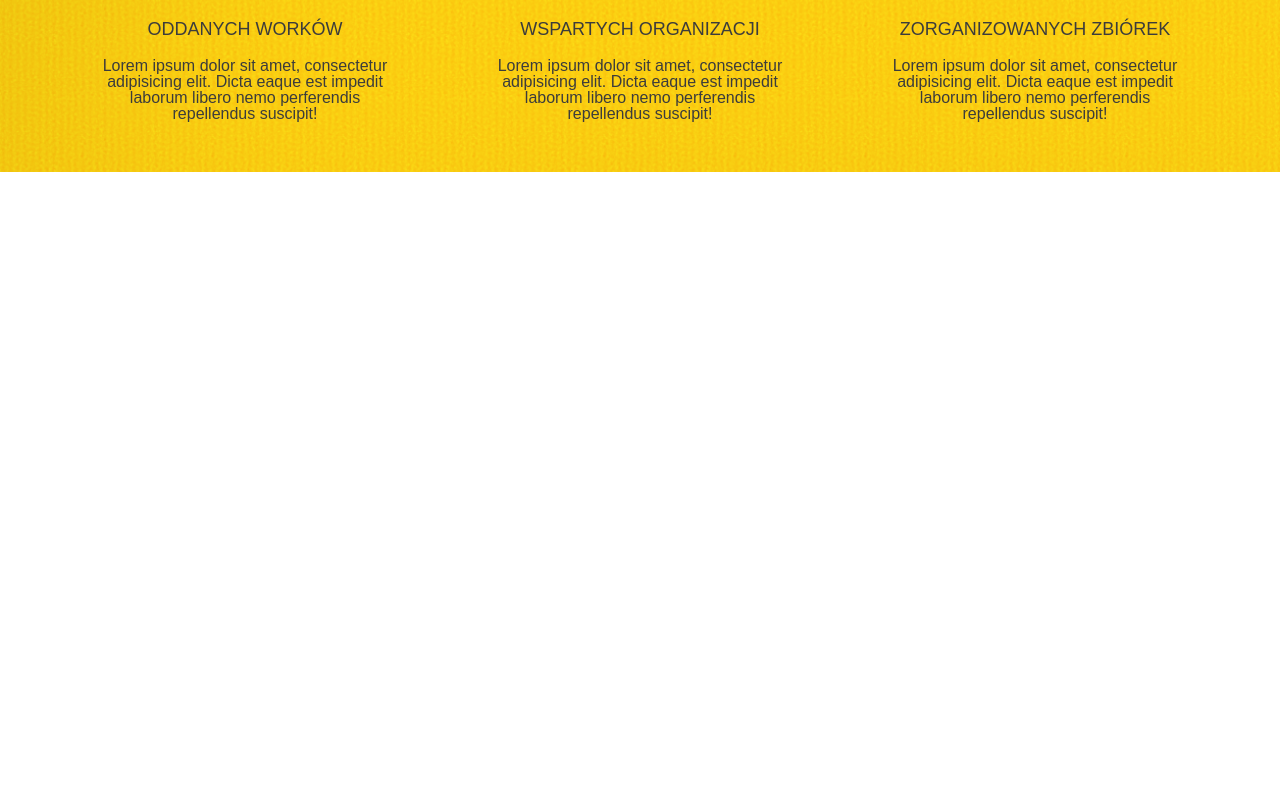
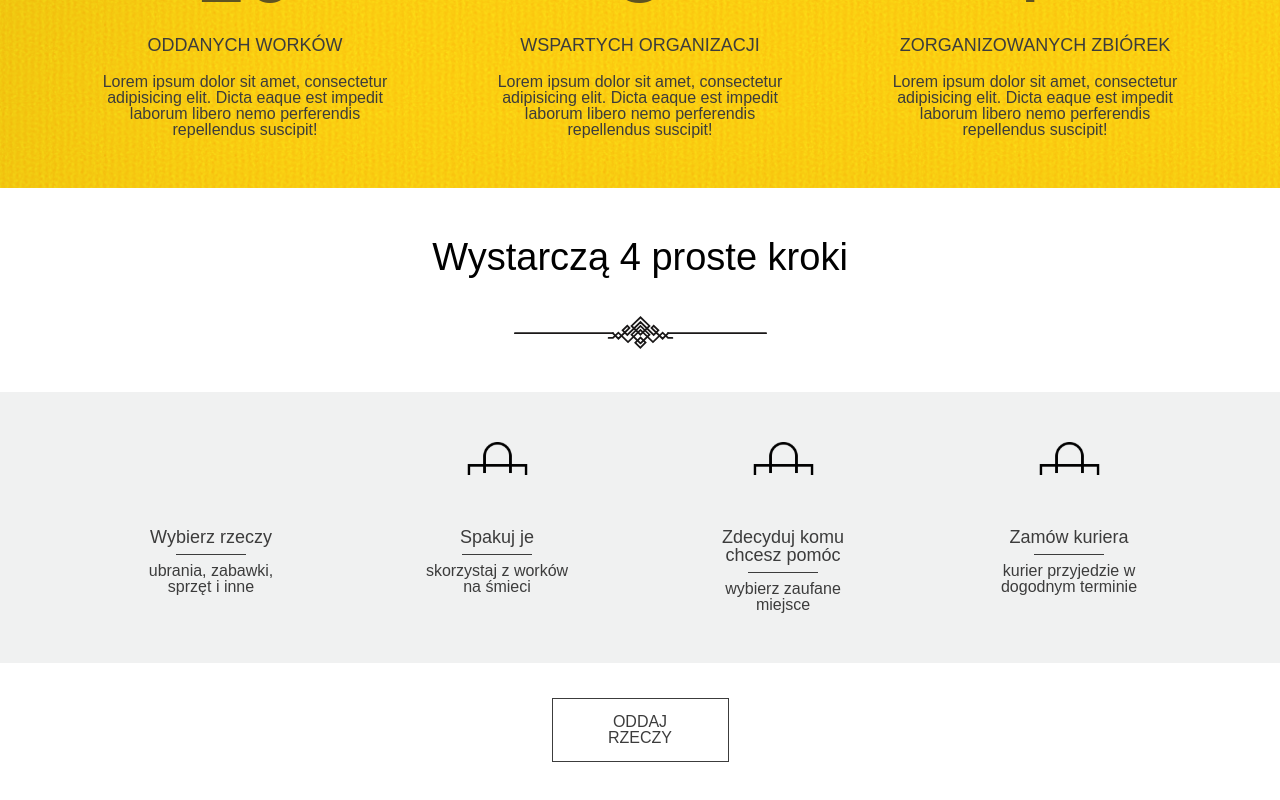
Before and after one commit to bartek2050/clothing-donation, a React (Create React App) app: page / in a window 1280 px wide. Shown: the part 654-1454 px from the top of the page. Before the commit the page ends 826 px from the top, so only its background shows below. Built offline with nearby package versions, Linux system fonts and the light colour scheme.

Commit message:
four steps section

```diff
--- a/src/components/Home.js
+++ b/src/components/Home.js
@@ -1,12 +1,14 @@
 import React from "react";
 import HomeHeader from "./HomeHeader";
 import HomeThreeColumns from "./HomeThreeColumns";
+import HomeFourSteps from "./HomeFourSteps";
 
 function Home() {
     return (
         <>
             <HomeHeader/>
             <HomeThreeColumns/>
+            <HomeFourSteps/>
         </>
     )
 }
--- /dev/null
+++ b/src/components/HomeFourSteps.js
@@ -0,0 +1,53 @@
+import React from "react";
+import {ReactComponent as Decoration} from "../assets/Decoration.svg";
+import {ReactComponent as Shirt} from "../assets/Icon-1.svg";
+import {ReactComponent as Bag} from "../assets/Icon-2.svg";
+import {ReactComponent as Loupe} from "../assets/Icon-3.svg";
+import {ReactComponent as Loop} from "../assets/Icon-4.svg";
+import {Link} from "react-router-dom";
+
+
+function HomeFourSteps() {
+    return (
+        <>
+            <h2 className={"fourSteps__header"}>
+                Wystarczą 4 proste kroki
+            </h2>
+            <div className={"fourSteps__decoration"}>
+                <Decoration/>
+            </div>
+
+            <div className={"fourSteps__section"}>
+                <div className={"fourSteps__box"}>
+                    <div className={"fourSteps__icon"}><Shirt/></div>
+                    <div className={"fourSteps__tag"}>Wybierz rzeczy</div>
+                    <div className={"fourSteps__line"}></div>
+                    <div className={"fourSteps__text"}>ubrania, zabawki, sprzęt i inne</div>
+                </div>
+                <div className={"fourSteps__box"}>
+                    <div className={"fourSteps__icon"}><Bag/></div>
+                    <div className={"fourSteps__tag"}>Spakuj je</div>
+                    <div className={"fourSteps__line"}></div>
+                    <div className={"fourSteps__text"}>skorzystaj z worków na śmieci</div>
+                </div>
+                <div className={"fourSteps__box"}>
+                    <div className={"fourSteps__icon"}><Loupe/></div>
+                    <div className={"fourSteps__tag"}>Zdecyduj komu chcesz pomóc</div>
+                    <div className={"fourSteps__line"}></div>
+                    <div className={"fourSteps__text"}>wybierz zaufane miejsce</div>
+                </div>
+                <div className={"fourSteps__box"}>
+                    <div className={"fourSteps__icon"}><Loop/></div>
+                    <div className={"fourSteps__tag"}>Zamów kuriera</div>
+                    <div className={"fourSteps__line"}></div>
+                    <div className={"fourSteps__text"}>kurier przyjedzie w dogodnym terminie</div>
+                </div>
+            </div>
+            <div className={"fourSteps__button"}>
+                <Link to={"/logowanie"} className={"fourSteps__button-cta"}>ODDAJ RZECZY</Link>
+            </div>
+        </>
+    )
+}
+
+export default HomeFourSteps;
--- a/src/components/HomeHeader.js
+++ b/src/components/HomeHeader.js
@@ -22,9 +22,9 @@ function HomeHeader() {
                     <Link to={"/"} className={"menuElement"}>Kontakt</Link>
                 </div>
                 <div className={"header"}>
-                    <p>
+                    <h1>
                         Zacznij pomagać!
-                    </p>
+                    </h1>
                     <p>
                         Oddaj niechciane rzeczy w zaufane ręce
                     </p>
--- a/src/scss/main.scss
+++ b/src/scss/main.scss
@@ -4,3 +4,4 @@
 @import "settings/settings";
 @import "section/homeHeader";
 @import "section/homeThreeColumns";
+@import "section/homeFourSteps";
--- /dev/null
+++ b/src/scss/section/_homeFourSteps.scss
@@ -0,0 +1,66 @@
+.fourSteps__header {
+    padding-top: 50px;
+    text-align: center;
+    font-size: 2.375em;
+    font-weight: 300;
+}
+
+.fourSteps__decoration {
+    padding: 40px 0;
+    text-align: center;
+}
+
+.fourSteps__section {
+    background-color: $background-color;
+    display: flex;
+    justify-content: space-evenly;
+
+    .fourSteps__box {
+        display: flex;
+        flex-direction: column;
+        align-items: center;
+        padding: 50px 0;
+
+        .fourSteps__icon {
+            text-align: center;
+        }
+
+        .fourSteps__tag {
+            color: $main-font;
+            width: 150px;
+            text-align: center;
+            font-size: 1.125em;
+            font-weight: 300;
+        }
+
+        .fourSteps__line {
+            border-bottom: 1px solid $main-font;
+            width: 70px;
+            margin: 8px 0;
+        }
+
+        .fourSteps__text {
+            color: $main-font;
+            width: 150px;
+            text-align: center;
+            font-weight: 300;
+        }
+    }
+}
+
+.fourSteps__button {
+    display: flex;
+    justify-content: center;
+    margin-top: 35px;
+    margin-bottom: 70px;
+
+    .fourSteps__button-cta {
+        color: $main-font;
+        width: 75px;
+        text-align: center;
+        padding: 15px 50px;
+        text-decoration: none;
+        border: 0.75px solid $main-font;
+        margin: 0 20px;
+    }
+}
--- a/src/scss/section/_homeHeader.scss
+++ b/src/scss/section/_homeHeader.scss
@@ -71,6 +71,8 @@
 
         .cta__button {
             color: $main-font;
+            width: 75px;
+            text-align: center;
             padding: 15px 50px;
             text-decoration: none;
             border: 0.75px solid $main-font;
--- a/src/scss/settings/_colors.scss
+++ b/src/scss/settings/_colors.scss
@@ -1,4 +1,4 @@
-$first-color: #F0F1F1;
+$background-color: #F0F1F1;
 $numbers-color: #5E5322;
 $gold-element: #FAD648;
 $login-font: #737373;
```
